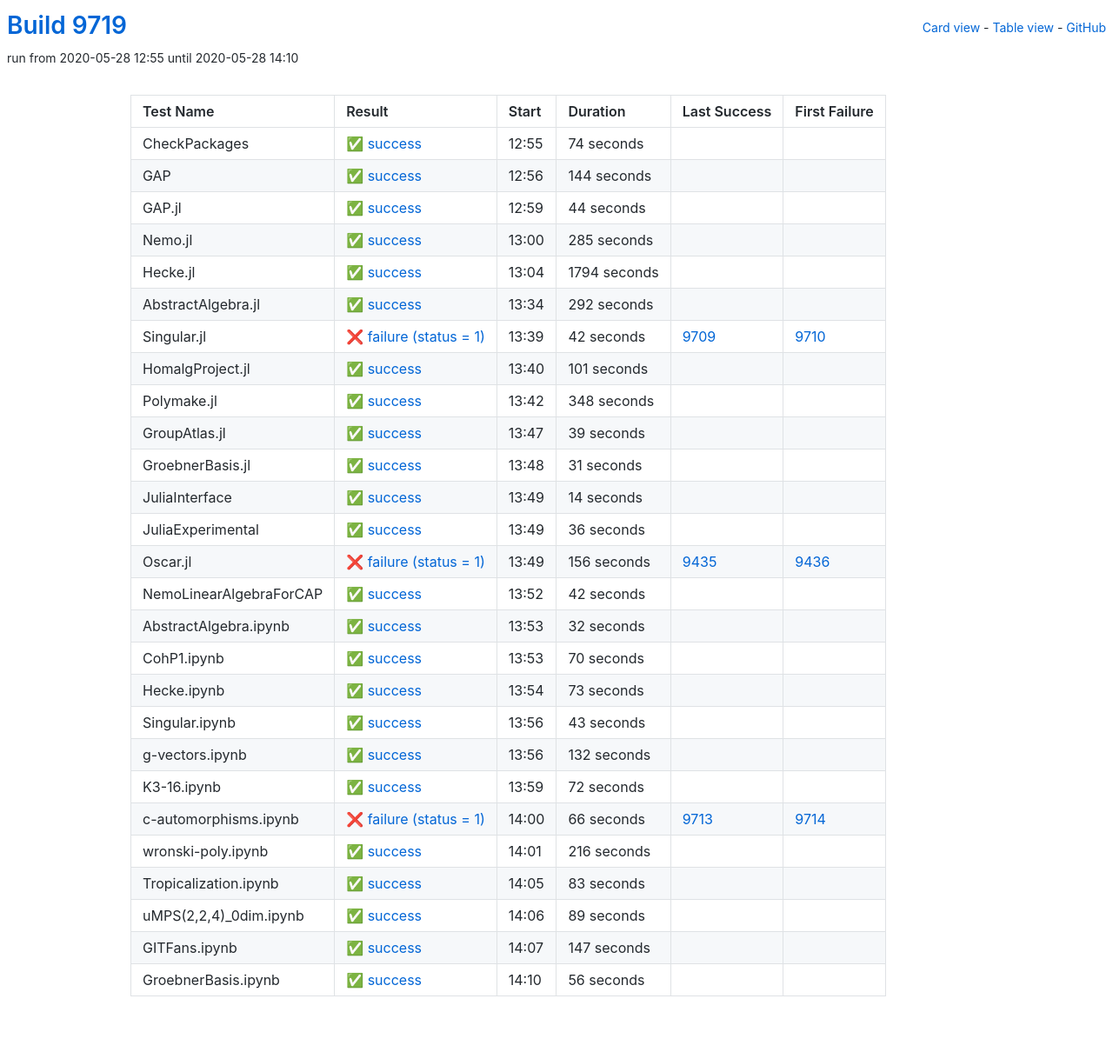
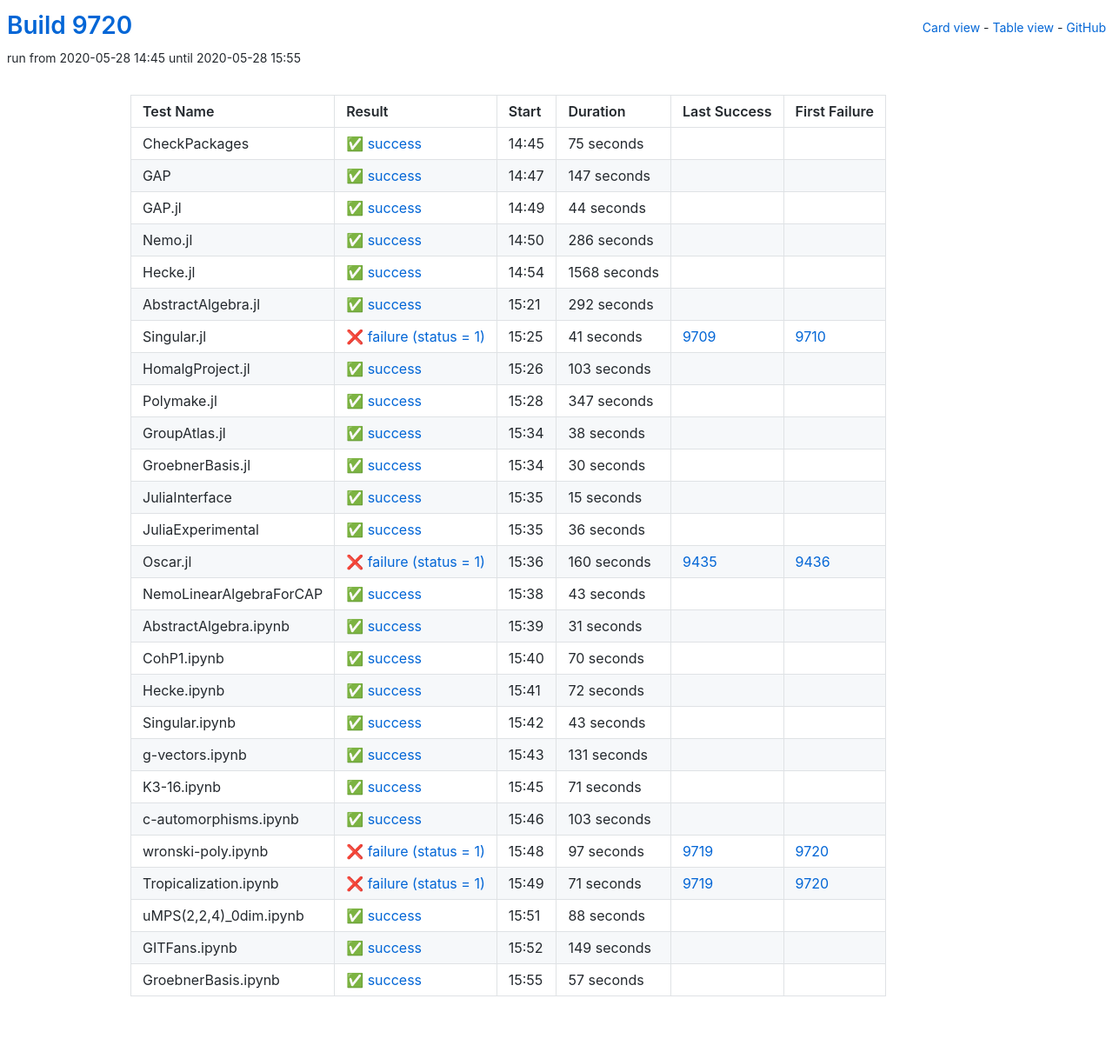
Before and after one commit to oscar-system/oscar-ci-status, a Jekyll site: the page built from table.html, in a window 1280 px wide. Shown: the whole page at 87% size. Built offline with Jekyll 4.4.1, drawn with Linux system fonts in a browser that asks for light colours.

Commit message:
Build 9720

```diff
--- a/_data/ci.yml
+++ b/_data/ci.yml
@@ -1,29 +1,29 @@
-build: 9719
-build_url: https://oscarci.mathematik.uni-kl.de/job/oscar/9719/
+build: 9720
+build_url: https://oscarci.mathematik.uni-kl.de/job/oscar/9720/
 job: oscar
 tests:
-- duration: 74
+- duration: 75
   exitcode: 0
   first_failure: false
   first_failure_url: null
   id: checkpackages
   last_success: false
   last_success_url: null
-  log: https://oscarci.mathematik.uni-kl.de/job/oscar/9719/artifact/logs/build-9719/CheckPackages.log
+  log: https://oscarci.mathematik.uni-kl.de/job/oscar/9720/artifact/logs/build-9720/CheckPackages.log
   name: CheckPackages
-  start: 2020-05-28 12:55
+  start: 2020-05-28 14:45
   status: success
   success: true
-- duration: 144
+- duration: 147
   exitcode: 0
   first_failure: false
   first_failure_url: null
   id: gap
   last_success: false
   last_success_url: null
-  log: https://oscarci.mathematik.uni-kl.de/job/oscar/9719/artifact/logs/build-9719/GAP.log
+  log: https://oscarci.mathematik.uni-kl.de/job/oscar/9720/artifact/logs/build-9720/GAP.log
   name: GAP
-  start: 2020-05-28 12:56
+  start: 2020-05-28 14:47
   status: success
   success: true
 - duration: 44
@@ -33,33 +33,33 @@
   id: gap-jl
   last_success: false
   last_success_url: null
-  log: https://oscarci.mathematik.uni-kl.de/job/oscar/9719/artifact/logs/build-9719/GAP.jl.log
+  log: https://oscarci.mathematik.uni-kl.de/job/oscar/9720/artifact/logs/build-9720/GAP.jl.log
   name: GAP.jl
-  start: 2020-05-28 12:59
+  start: 2020-05-28 14:49
   status: success
   success: true
-- duration: 285
+- duration: 286
   exitcode: 0
   first_failure: false
   first_failure_url: null
   id: nemo-jl
   last_success: false
   last_success_url: null
-  log: https://oscarci.mathematik.uni-kl.de/job/oscar/9719/artifact/logs/build-9719/Nemo.jl.log
+  log: https://oscarci.mathematik.uni-kl.de/job/oscar/9720/artifact/logs/build-9720/Nemo.jl.log
   name: Nemo.jl
-  start: 2020-05-28 13:00
+  start: 2020-05-28 14:50
   status: success
   success: true
-- duration: 1794
+- duration: 1568
   exitcode: 0
   first_failure: false
   first_failure_url: null
   id: hecke-jl
   last_success: false
   last_success_url: null
-  log: https://oscarci.mathematik.uni-kl.de/job/oscar/9719/artifact/logs/build-9719/Hecke.jl.log
+  log: https://oscarci.mathematik.uni-kl.de/job/oscar/9720/artifact/logs/build-9720/Hecke.jl.log
   name: Hecke.jl
-  start: 2020-05-28 13:04
+  start: 2020-05-28 14:54
   status: success
   success: true
 - duration: 292
@@ -69,81 +69,81 @@
   id: abstractalgebra-jl
   last_success: false
   last_success_url: null
-  log: https://oscarci.mathematik.uni-kl.de/job/oscar/9719/artifact/logs/build-9719/AbstractAlgebra.jl.log
+  log: https://oscarci.mathematik.uni-kl.de/job/oscar/9720/artifact/logs/build-9720/AbstractAlgebra.jl.log
   name: AbstractAlgebra.jl
-  start: 2020-05-28 13:34
+  start: 2020-05-28 15:21
   status: success
   success: true
-- duration: 42
+- duration: 41
   exitcode: 1
   first_failure: 9710
   first_failure_url: https://oscarci.mathematik.uni-kl.de/job/oscar/9710/
   id: singular-jl
   last_success: 9709
   last_success_url: https://oscarci.mathematik.uni-kl.de/job/oscar/9709/
-  log: https://oscarci.mathematik.uni-kl.de/job/oscar/9719/artifact/logs/build-9719/Singular.jl.log
+  log: https://oscarci.mathematik.uni-kl.de/job/oscar/9720/artifact/logs/build-9720/Singular.jl.log
   name: Singular.jl
-  start: 2020-05-28 13:39
+  start: 2020-05-28 15:25
   status: failure
   success: false
-- duration: 101
+- duration: 103
   exitcode: 0
   first_failure: false
   first_failure_url: null
   id: homalgproject-jl
   last_success: false
   last_success_url: null
-  log: https://oscarci.mathematik.uni-kl.de/job/oscar/9719/artifact/logs/build-9719/HomalgProject.jl.log
+  log: https://oscarci.mathematik.uni-kl.de/job/oscar/9720/artifact/logs/build-9720/HomalgProject.jl.log
   name: HomalgProject.jl
-  start: 2020-05-28 13:40
+  start: 2020-05-28 15:26
   status: success
   success: true
-- duration: 348
+- duration: 347
   exitcode: 0
   first_failure: false
   first_failure_url: null
   id: polymake-jl
   last_success: false
   last_success_url: null
-  log: https://oscarci.mathematik.uni-kl.de/job/oscar/9719/artifact/logs/build-9719/Polymake.jl.log
+  log: https://oscarci.mathematik.uni-kl.de/job/oscar/9720/artifact/logs/build-9720/Polymake.jl.log
   name: Polymake.jl
-  start: 2020-05-28 13:42
+  start: 2020-05-28 15:28
   status: success
   success: true
-- duration: 39
+- duration: 38
   exitcode: 0
   first_failure: false
   first_failure_url: null
   id: groupatlas-jl
   last_success: false
   last_success_url: null
-  log: https://oscarci.mathematik.uni-kl.de/job/oscar/9719/artifact/logs/build-9719/GroupAtlas.jl.log
+  log: https://oscarci.mathematik.uni-kl.de/job/oscar/9720/artifact/logs/build-9720/GroupAtlas.jl.log
   name: GroupAtlas.jl
-  start: 2020-05-28 13:47
+  start: 2020-05-28 15:34
   status: success
   success: true
-- duration: 31
+- duration: 30
   exitcode: 0
   first_failure: false
   first_failure_url: null
   id: groebnerbasis-jl
   last_success: false
   last_success_url: null
-  log: https://oscarci.mathematik.uni-kl.de/job/oscar/9719/artifact/logs/build-9719/GroebnerBasis.jl.log
+  log: https://oscarci.mathematik.uni-kl.de/job/oscar/9720/artifact/logs/build-9720/GroebnerBasis.jl.log
   name: GroebnerBasis.jl
-  start: 2020-05-28 13:48
+  start: 2020-05-28 15:34
   status: success
   success: true
-- duration: 14
+- duration: 15
   exitcode: 0
   first_failure: false
   first_failure_url: null
   id: juliainterface
   last_success: false
   last_success_url: null
-  log: https://oscarci.mathematik.uni-kl.de/job/oscar/9719/artifact/logs/build-9719/JuliaInterface.log
+  log: https://oscarci.mathematik.uni-kl.de/job/oscar/9720/artifact/logs/build-9720/JuliaInterface.log
   name: JuliaInterface
-  start: 2020-05-28 13:49
+  start: 2020-05-28 15:35
   status: success
   success: true
 - duration: 36
@@ -153,45 +153,45 @@
   id: juliaexperimental
   last_success: false
   last_success_url: null
-  log: https://oscarci.mathematik.uni-kl.de/job/oscar/9719/artifact/logs/build-9719/JuliaExperimental.log
+  log: https://oscarci.mathematik.uni-kl.de/job/oscar/9720/artifact/logs/build-9720/JuliaExperimental.log
   name: JuliaExperimental
-  start: 2020-05-28 13:49
+  start: 2020-05-28 15:35
   status: success
   success: true
-- duration: 156
+- duration: 160
   exitcode: 1
   first_failure: 9436
   first_failure_url: https://oscarci.mathematik.uni-kl.de/job/oscar/9436/
   id: oscar-jl
   last_success: 9435
   last_success_url: https://oscarci.mathematik.uni-kl.de/job/oscar/9435/
-  log: https://oscarci.mathematik.uni-kl.de/job/oscar/9719/artifact/logs/build-9719/Oscar.jl.log
+  log: https://oscarci.mathematik.uni-kl.de/job/oscar/9720/artifact/logs/build-9720/Oscar.jl.log
   name: Oscar.jl
-  start: 2020-05-28 13:49
+  start: 2020-05-28 15:36
   status: failure
   success: false
-- duration: 42
+- duration: 43
   exitcode: 0
   first_failure: false
   first_failure_url: null
   id: nemolinearalgebraforcap
   last_success: false
   last_success_url: null
-  log: https://oscarci.mathematik.uni-kl.de/job/oscar/9719/artifact/logs/build-9719/NemoLinearAlgebraForCAP.log
+  log: https://oscarci.mathematik.uni-kl.de/job/oscar/9720/artifact/logs/build-9720/NemoLinearAlgebraForCAP.log
   name: NemoLinearAlgebraForCAP
-  start: 2020-05-28 13:52
+  start: 2020-05-28 15:38
   status: success
   success: true
-- duration: 32
+- duration: 31
   exitcode: 0
   first_failure: false
   first_failure_url: null
   id: abstractalgebra-ipynb
   last_success: false
   last_success_url: null
-  log: https://oscarci.mathematik.uni-kl.de/job/oscar/9719/artifact/logs/build-9719/AbstractAlgebra.ipynb.log
+  log: https://oscarci.mathematik.uni-kl.de/job/oscar/9720/artifact/logs/build-9720/AbstractAlgebra.ipynb.log
   name: AbstractAlgebra.ipynb
-  start: 2020-05-28 13:53
+  start: 2020-05-28 15:39
   status: success
   success: true
 - duration: 70
@@ -201,21 +201,21 @@
   id: cohp1-ipynb
   last_success: false
   last_success_url: null
-  log: https://oscarci.mathematik.uni-kl.de/job/oscar/9719/artifact/logs/build-9719/CohP1.ipynb.log
+  log: https://oscarci.mathematik.uni-kl.de/job/oscar/9720/artifact/logs/build-9720/CohP1.ipynb.log
   name: CohP1.ipynb
-  start: 2020-05-28 13:53
+  start: 2020-05-28 15:40
   status: success
   success: true
-- duration: 73
+- duration: 72
   exitcode: 0
   first_failure: false
   first_failure_url: null
   id: hecke-ipynb
   last_success: false
   last_success_url: null
-  log: https://oscarci.mathematik.uni-kl.de/job/oscar/9719/artifact/logs/build-9719/Hecke.ipynb.log
+  log: https://oscarci.mathematik.uni-kl.de/job/oscar/9720/artifact/logs/build-9720/Hecke.ipynb.log
   name: Hecke.ipynb
-  start: 2020-05-28 13:54
+  start: 2020-05-28 15:41
   status: success
   success: true
 - duration: 43
@@ -225,104 +225,104 @@
   id: singular-ipynb
   last_success: false
   last_success_url: null
-  log: https://oscarci.mathematik.uni-kl.de/job/oscar/9719/artifact/logs/build-9719/Singular.ipynb.log
+  log: https://oscarci.mathematik.uni-kl.de/job/oscar/9720/artifact/logs/build-9720/Singular.ipynb.log
   name: Singular.ipynb
-  start: 2020-05-28 13:56
+  start: 2020-05-28 15:42
   status: success
   success: true
-- duration: 132
+- duration: 131
   exitcode: 0
   first_failure: false
   first_failure_url: null
   id: g-vectors-ipynb
   last_success: false
   last_success_url: null
-  log: https://oscarci.mathematik.uni-kl.de/job/oscar/9719/artifact/logs/build-9719/g-vectors.ipynb.log
+  log: https://oscarci.mathematik.uni-kl.de/job/oscar/9720/artifact/logs/build-9720/g-vectors.ipynb.log
   name: g-vectors.ipynb
-  start: 2020-05-28 13:56
+  start: 2020-05-28 15:43
   status: success
   success: true
-- duration: 72
+- duration: 71
   exitcode: 0
   first_failure: false
   first_failure_url: null
   id: k3-16-ipynb
   last_success: false
   last_success_url: null
-  log: https://oscarci.mathematik.uni-kl.de/job/oscar/9719/artifact/logs/build-9719/K3-16.ipynb.log
+  log: https://oscarci.mathematik.uni-kl.de/job/oscar/9720/artifact/logs/build-9720/K3-16.ipynb.log
   name: K3-16.ipynb
-  start: 2020-05-28 13:59
+  start: 2020-05-28 15:45
   status: success
   success: true
-- duration: 66
-  exitcode: 1
-  first_failure: 9714
-  first_failure_url: https://oscarci.mathematik.uni-kl.de/job/oscar/9714/
-  id: c-automorphisms-ipynb
-  last_success: 9713
-  last_success_url: https://oscarci.mathematik.uni-kl.de/job/oscar/9713/
-  log: https://oscarci.mathematik.uni-kl.de/job/oscar/9719/artifact/logs/build-9719/c-automorphisms.ipynb.log
-  name: c-automorphisms.ipynb
-  start: 2020-05-28 14:00
-  status: failure
-  success: false
-- duration: 216
+- duration: 103
   exitcode: 0
   first_failure: false
   first_failure_url: null
-  id: wronski-poly-ipynb
+  id: c-automorphisms-ipynb
   last_success: false
   last_success_url: null
-  log: https://oscarci.mathematik.uni-kl.de/job/oscar/9719/artifact/logs/build-9719/wronski-poly.ipynb.log
-  name: wronski-poly.ipynb
-  start: 2020-05-28 14:01
+  log: https://oscarci.mathematik.uni-kl.de/job/oscar/9720/artifact/logs/build-9720/c-automorphisms.ipynb.log
+  name: c-automorphisms.ipynb
+  start: 2020-05-28 15:46
   status: success
   success: true
-- duration: 83
-  exitcode: 0
-  first_failure: false
-  first_failure_url: null
+- duration: 97
+  exitcode: 1
+  first_failure: 9720
+  first_failure_url: https://oscarci.mathematik.uni-kl.de/job/oscar/9720/
+  id: wronski-poly-ipynb
+  last_success: 9719
+  last_success_url: https://oscarci.mathematik.uni-kl.de/job/oscar/9719/
+  log: https://oscarci.mathematik.uni-kl.de/job/oscar/9720/artifact/logs/build-9720/wronski-poly.ipynb.log
+  name: wronski-poly.ipynb
+  start: 2020-05-28 15:48
+  status: failure
+  success: false
+- duration: 71
+  exitcode: 1
+  first_failure: 9720
+  first_failure_url: https://oscarci.mathematik.uni-kl.de/job/oscar/9720/
   id: tropicalization-ipynb
-  last_success: false
-  last_success_url: null
-  log: https://oscarci.mathematik.uni-kl.de/job/oscar/9719/artifact/logs/build-9719/Tropicalization.ipynb.log
+  last_success: 9719
+  last_success_url: https://oscarci.mathematik.uni-kl.de/job/oscar/9719/
+  log: https://oscarci.mathematik.uni-kl.de/job/oscar/9720/artifact/logs/build-9720/Tropicalization.ipynb.log
   name: Tropicalization.ipynb
-  start: 2020-05-28 14:05
-  status: success
-  success: true
-- duration: 89
+  start: 2020-05-28 15:49
+  status: failure
+  success: false
+- duration: 88
   exitcode: 0
   first_failure: false
   first_failure_url: null
   id: umps-2-2-4-0dim-ipynb
   last_success: false
   last_success_url: null
-  log: https://oscarci.mathematik.uni-kl.de/job/oscar/9719/artifact/logs/build-9719/uMPS-2-2-4-_0dim.ipynb.log
+  log: https://oscarci.mathematik.uni-kl.de/job/oscar/9720/artifact/logs/build-9720/uMPS-2-2-4-_0dim.ipynb.log
   name: uMPS(2,2,4)_0dim.ipynb
-  start: 2020-05-28 14:06
+  start: 2020-05-28 15:51
   status: success
   success: true
-- duration: 147
+- duration: 149
   exitcode: 0
   first_failure: false
   first_failure_url: null
   id: gitfans-ipynb
   last_success: false
   last_success_url: null
-  log: https://oscarci.mathematik.uni-kl.de/job/oscar/9719/artifact/logs/build-9719/GITFans.ipynb.log
+  log: https://oscarci.mathematik.uni-kl.de/job/oscar/9720/artifact/logs/build-9720/GITFans.ipynb.log
   name: GITFans.ipynb
-  start: 2020-05-28 14:07
+  start: 2020-05-28 15:52
   status: success
   success: true
-- duration: 56
+- duration: 57
   exitcode: 0
   first_failure: false
   first_failure_url: null
   id: groebnerbasis-ipynb
   last_success: false
   last_success_url: null
-  log: https://oscarci.mathematik.uni-kl.de/job/oscar/9719/artifact/logs/build-9719/GroebnerBasis.ipynb.log
+  log: https://oscarci.mathematik.uni-kl.de/job/oscar/9720/artifact/logs/build-9720/GroebnerBasis.ipynb.log
   name: GroebnerBasis.ipynb
-  start: 2020-05-28 14:10
+  start: 2020-05-28 15:55
   status: success
   success: true
```
Also changed, not shown: README.md.
